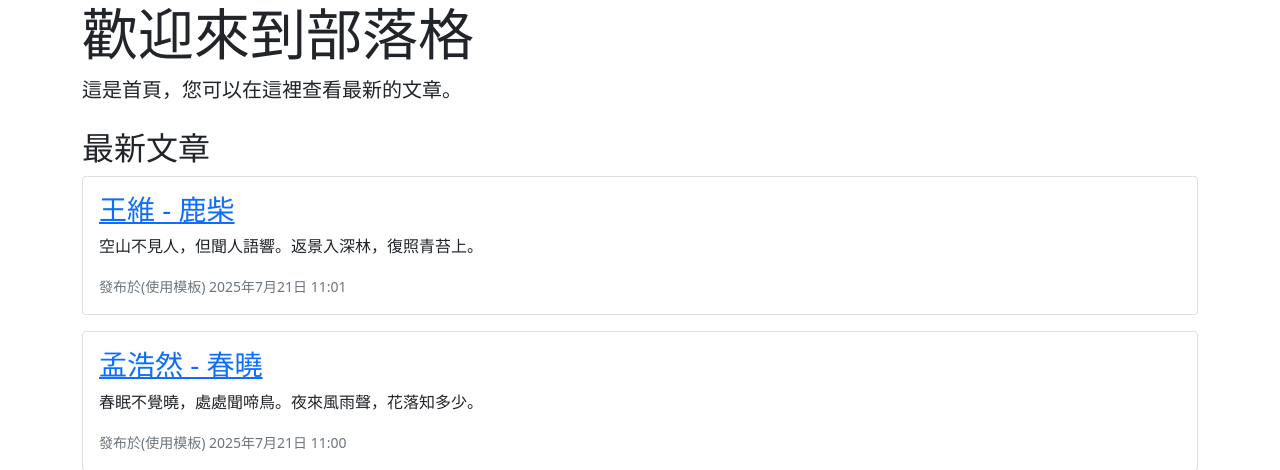
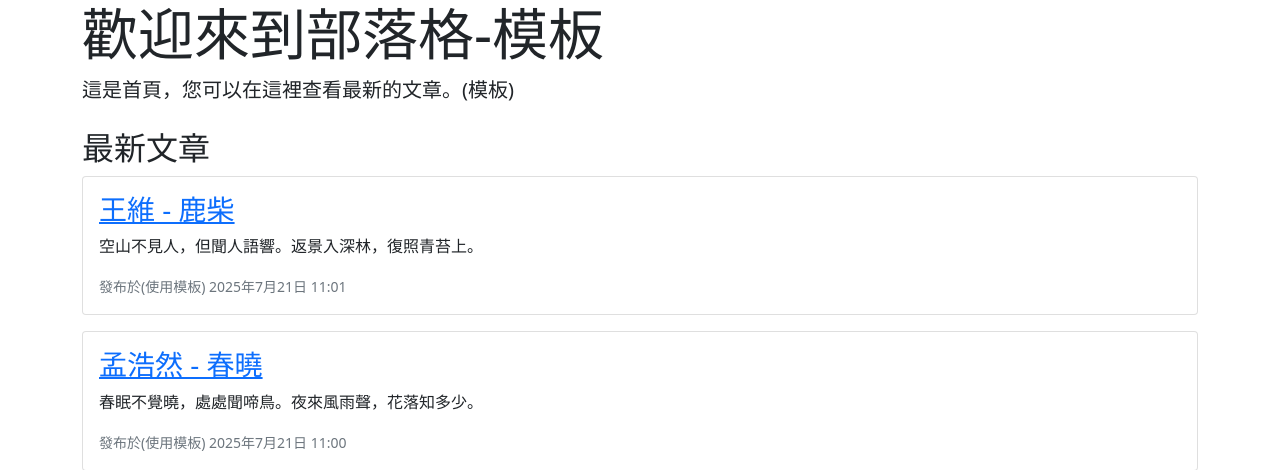
Before and after one commit to jacktea88/Django1, a Django app: page / in a window 1280 px wide. Shown: the top 470 px of the page. Run offline with Django 5.2, Linux system fonts and the light colour scheme; data comes from the database, SQL or seed files in the repository.

Commit message:
將歡迎訊息移至獨立的標頭模板

```diff
--- a/02mblog/mblog/templates/base.html
+++ b/02mblog/mblog/templates/base.html
@@ -10,8 +10,8 @@
 </head>
 <body>
     <div class="container">
-        <h1 class="display-4">歡迎來到部落格</h1>
-        <p class="lead">這是首頁，您可以在這裡查看最新的文章。</p>
+        {% include "header.html" %}
+        {% comment %} {% block headmsg1 %}{% endblock  %} {% endcomment %}
 
         <h2 class="mt-4">最新文章</h2>
 
--- /dev/null
+++ b/02mblog/mblog/templates/header.html
@@ -0,0 +1,3 @@
+<h1 class="display-4">歡迎來到部落格-模板</h1>
+
+<p class="lead">這是首頁，您可以在這裡查看最新的文章。(模板)</p>
```
